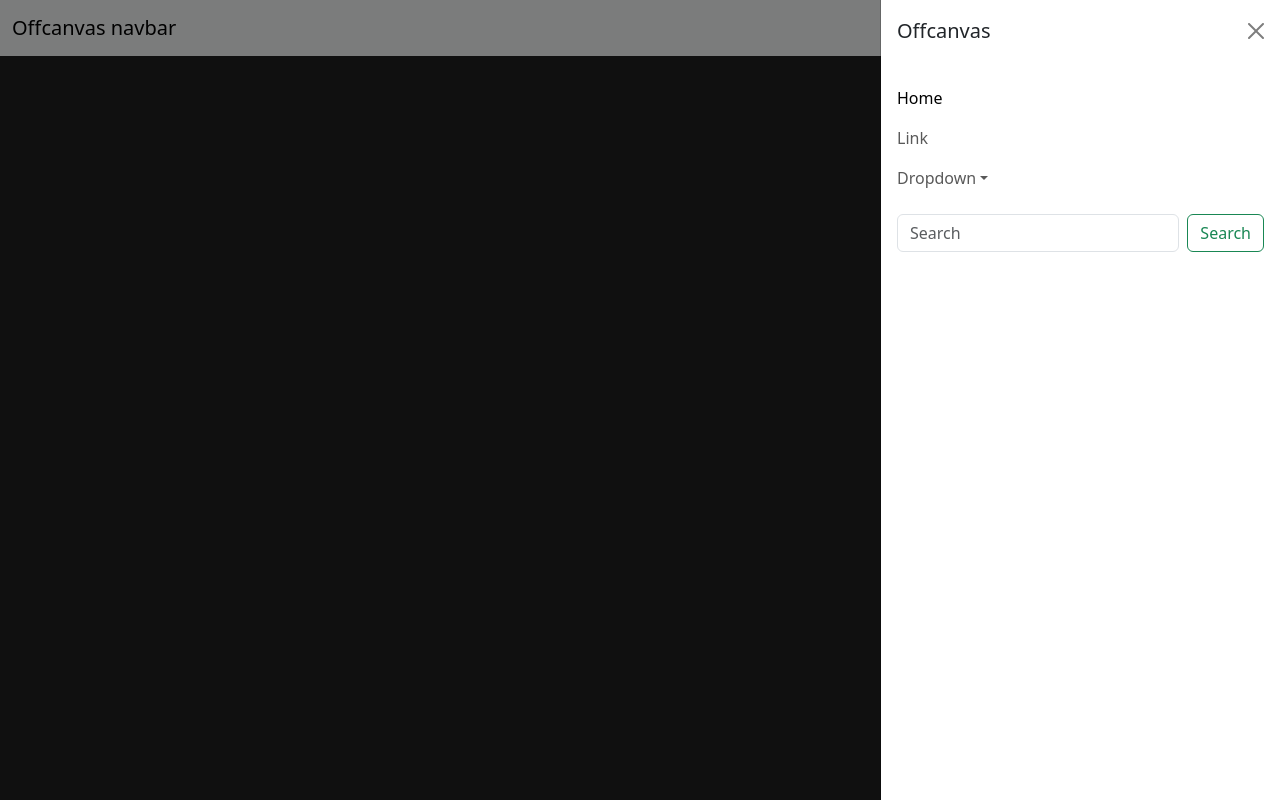
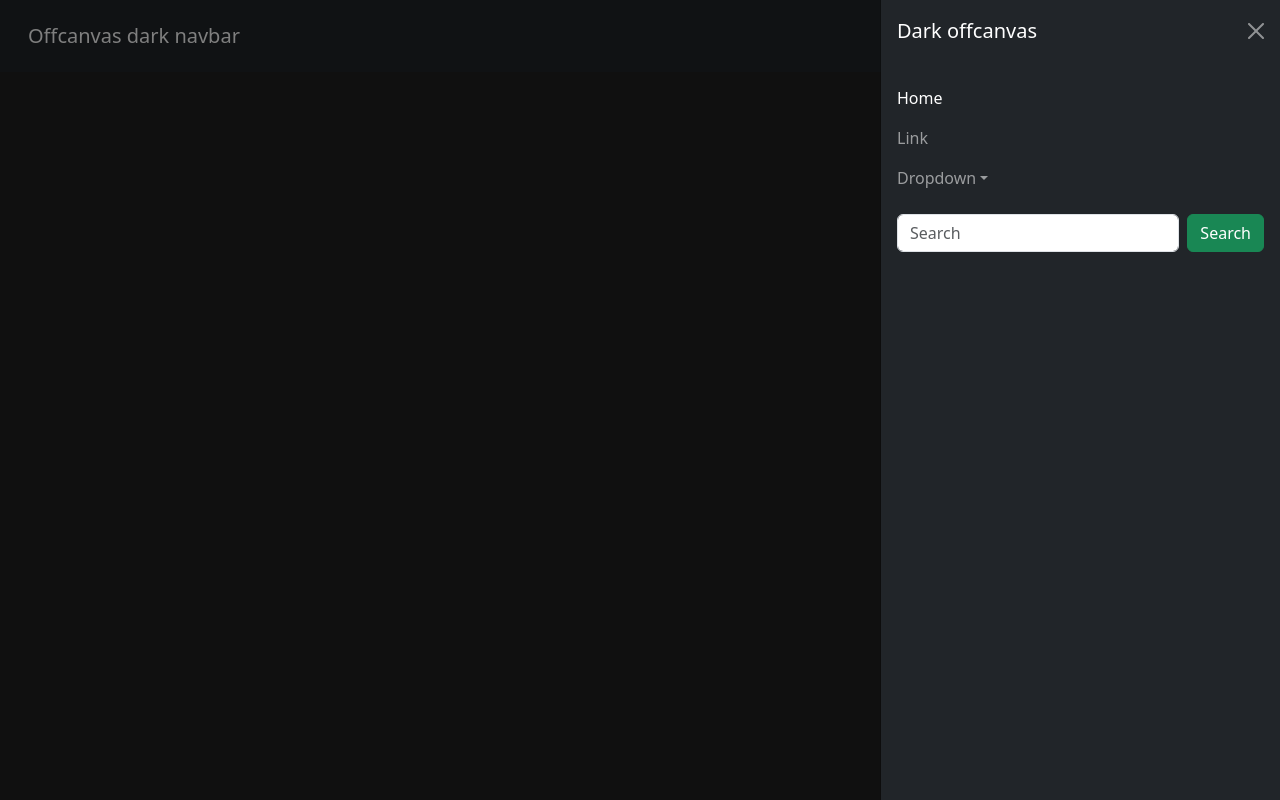
Before and after one commit to nawal-ali/PeakFitness, a React (Vite) app in the folder project/: page / in a window 1280 px wide. Both pictures are taken after a click on the button "Toggle navigation". Built offline with nearby package versions, Linux system fonts and the light colour scheme.

Commit message:
changed the nav to dark

```diff
--- a/project/src/App.jsx
+++ b/project/src/App.jsx
@@ -1,15 +1,14 @@
-import './App.css'
+import "./App.css";
 
-import Home from './pages/Home'
+import Home from "./pages/Home";
 
 function App() {
-
   return (
     <>
-    <Home/>
-      <h1>app works!</h1>
+      <Home />
+      {/* <h1>app works!</h1> */}
     </>
-  )
+  );
 }
 
-export default App
+export default App;
--- a/project/src/assets/Navbar.jsx
+++ b/project/src/assets/Navbar.jsx
@@ -1,47 +1,97 @@
-export default function navbar(){
-    return(
+export default function navbar() {
+  return (
     <>
-<nav className="navbar bg-body-tertiary fixed-top">
+      <nav className="navbar navbar-dark bg-dark fixed-top p-3">
         <div className="container-fluid">
-    <a className="navbar-brand" href="#">Offcanvas navbar</a>
-    <button className="navbar-toggler" type="button" data-bs-toggle="offcanvas" data-bs-target="#offcanvasNavbar" aria-controls="offcanvasNavbar" aria-label="Toggle navigation">
+          <a className="navbar-brand" href="#">
+            Offcanvas dark navbar
+          </a>
+          <button
+            className="navbar-toggler"
+            type="button"
+            data-bs-toggle="offcanvas"
+            data-bs-target="#offcanvasDarkNavbar"
+            aria-controls="offcanvasDarkNavbar"
+            aria-label="Toggle navigation"
+          >
             <span className="navbar-toggler-icon"></span>
           </button>
-    <div className="offcanvas offcanvas-end" tabIndex="-1" id="offcanvasNavbar" aria-labelledby="offcanvasNavbarLabel">
+          <div
+            className="offcanvas offcanvas-end text-bg-dark"
+            tabIndex="-1"
+            id="offcanvasDarkNavbar"
+            aria-labelledby="offcanvasDarkNavbarLabel"
+          >
             <div className="offcanvas-header">
-        <h5 className="offcanvas-title" id="offcanvasNavbarLabel">Offcanvas</h5>
-        <button type="button" className="btn-close" data-bs-dismiss="offcanvas" aria-label="Close"></button>
+              <h5 className="offcanvas-title" id="offcanvasDarkNavbarLabel">
+                Dark offcanvas
+              </h5>
+              <button
+                type="button"
+                className="btn-close btn-close-white"
+                data-bs-dismiss="offcanvas"
+                aria-label="Close"
+              ></button>
             </div>
             <div className="offcanvas-body">
               <ul className="navbar-nav justify-content-end flex-grow-1 pe-3">
                 <li className="nav-item">
-            <a className="nav-link active" aria-current="page" href="#">Home</a>
+                  <a className="nav-link active" aria-current="page" href="#">
+                    Home
+                  </a>
                 </li>
                 <li className="nav-item">
-            <a className="nav-link" href="#">Link</a>
+                  <a className="nav-link" href="#">
+                    Link
+                  </a>
                 </li>
                 <li className="nav-item dropdown">
-            <a className="nav-link dropdown-toggle" href="#" role="button" data-bs-toggle="dropdown" aria-expanded="false">
+                  <a
+                    className="nav-link dropdown-toggle"
+                    href="#"
+                    role="button"
+                    data-bs-toggle="dropdown"
+                    aria-expanded="false"
+                  >
                     Dropdown
                   </a>
-            <ul className="dropdown-menu">
-                <li><a className="dropdown-item" href="#">Action</a></li>
-                <li><a className="dropdown-item" href="#">Another action</a></li>
+                  <ul className="dropdown-menu dropdown-menu-dark">
                     <li>
-                <hr className="dropdown-divider"/>
+                      <a className="dropdown-item" href="#">
+                        Action
+                      </a>
                     </li>
-                <li><a className="dropdown-item" href="#">Something else here</a></li>
+                    <li>
+                      <a className="dropdown-item" href="#">
+                        Another action
+                      </a>
+                    </li>
+                    <li>
+                      <hr className="dropdown-divider" />
+                    </li>
+                    <li>
+                      <a className="dropdown-item" href="#">
+                        Something else here
+                      </a>
+                    </li>
                   </ul>
                 </li>
               </ul>
               <form className="d-flex mt-3" role="search">
-            <input className="form-control me-2" type="search" placeholder="Search" aria-label="Search"/>
-            <button className="btn btn-outline-success" type="submit">Search</button>
+                <input
+                  className="form-control me-2"
+                  type="search"
+                  placeholder="Search"
+                  aria-label="Search"
+                />
+                <button className="btn btn-success" type="submit">
+                  Search
+                </button>
               </form>
             </div>
           </div>
         </div>
       </nav>
     </>
-    )
+  );
 }
```
Lines whose indentation alone changed are shown as unchanged.
